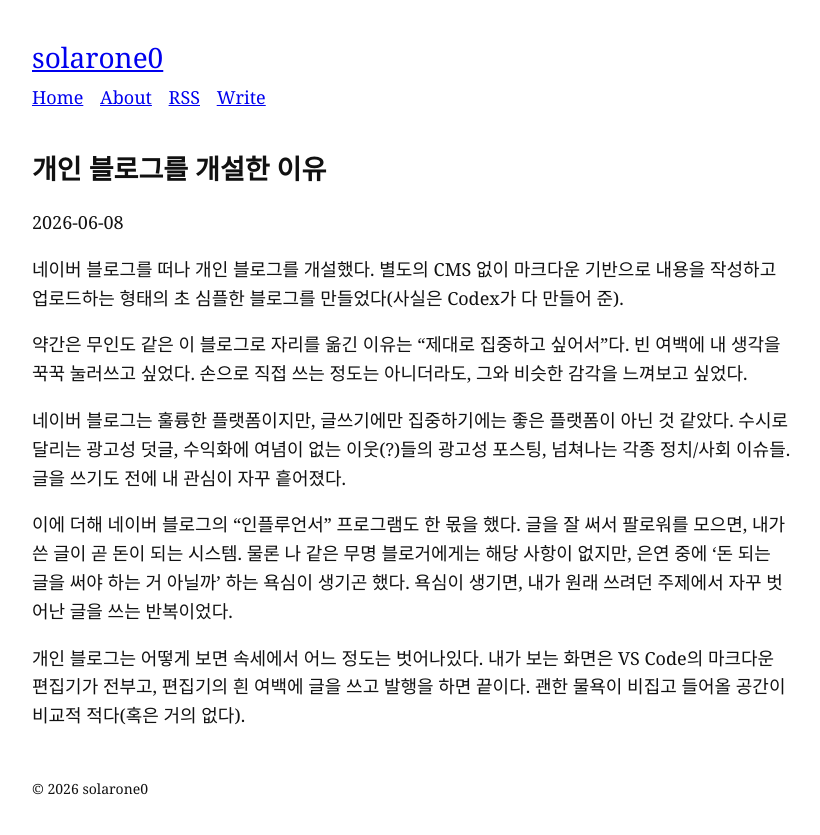
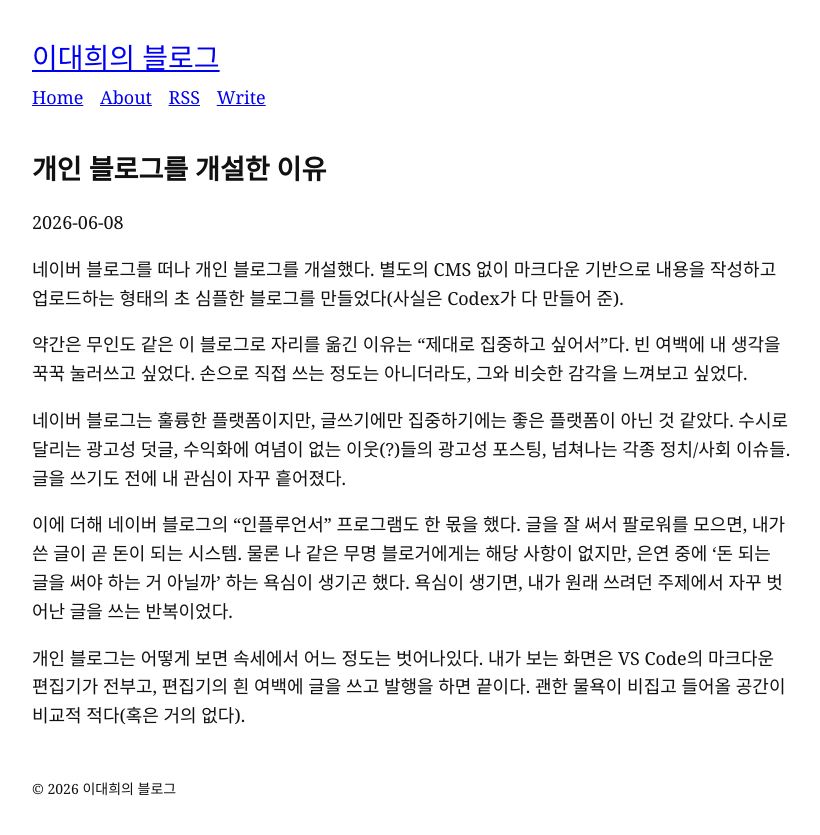
Before and after one commit to solarone0/solarone0.github.io, a Jekyll site: the page built from _posts/2026-06-08-first-post.md, in a window 1280 px wide. Shown: the top 835 px of the page, without its empty margins (228-1048 px from the left). Built offline with Jekyll 4.4.1, drawn with Linux system fonts in a browser that asks for light colours.

Commit message:
Update blog title and description

```diff
--- a/_config.yml
+++ b/_config.yml
@@ -1,5 +1,5 @@
-title: "solarone0"
-description: "solarone0의 개인 블로그."
+title: "이대희의 블로그"
+description: "이대희의 개인 블로그입니다."
 url: "https://solarone0.github.io"
 baseurl: ""
 google_analytics: "G-7964S4Z1K5"
```
